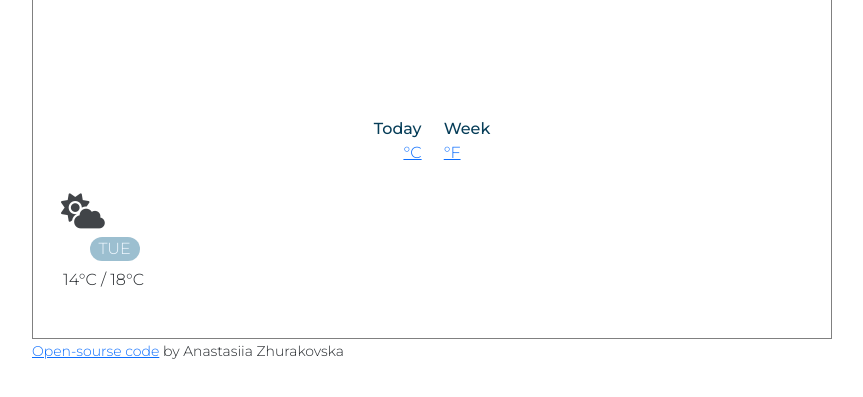
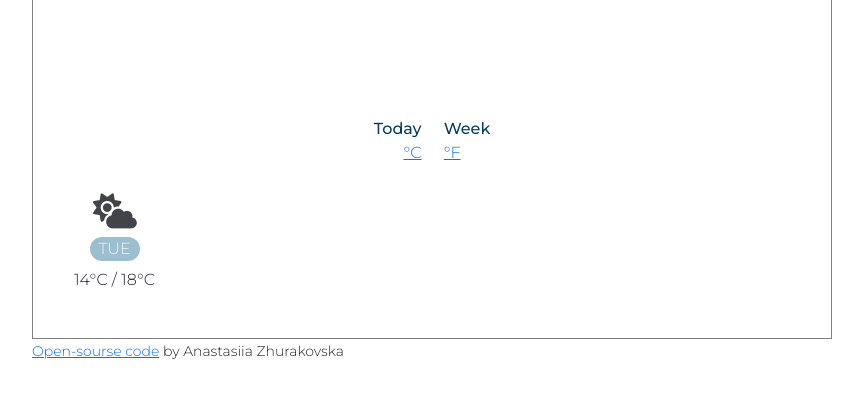
Before and after one commit to a-zhurakovska/Project-2, a plain HTML site: page index.html in a window 1280 px wide. Shown: the part 255-652 px from the top of the page, without its empty margins (208-1071 px from the left). Drawn offline with nearby package versions, Linux system fonts and the light colour scheme.

Commit message:
Centered content inside of the column

```diff
--- a/src/style.css
+++ b/src/style.css
@@ -129,9 +129,5 @@ p.day {
 .row {
   display: flex;
   justify-content: space-between;
-  justify-items: center;
+  text-align: center;
 }
-
-.col-2 {
-  justify-content: center;
-}
```
